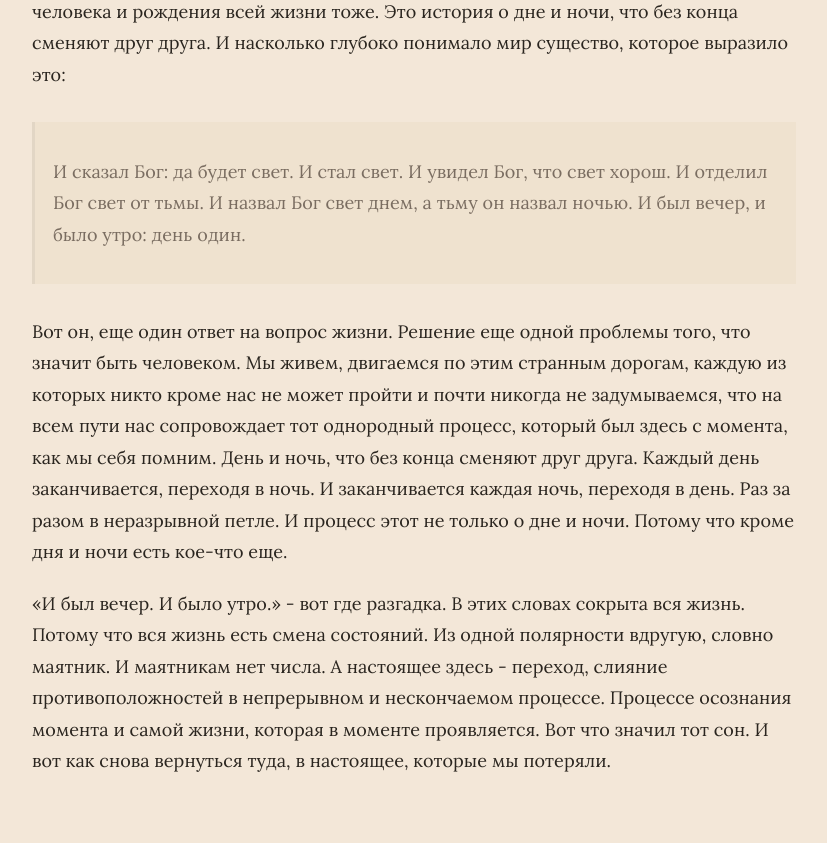
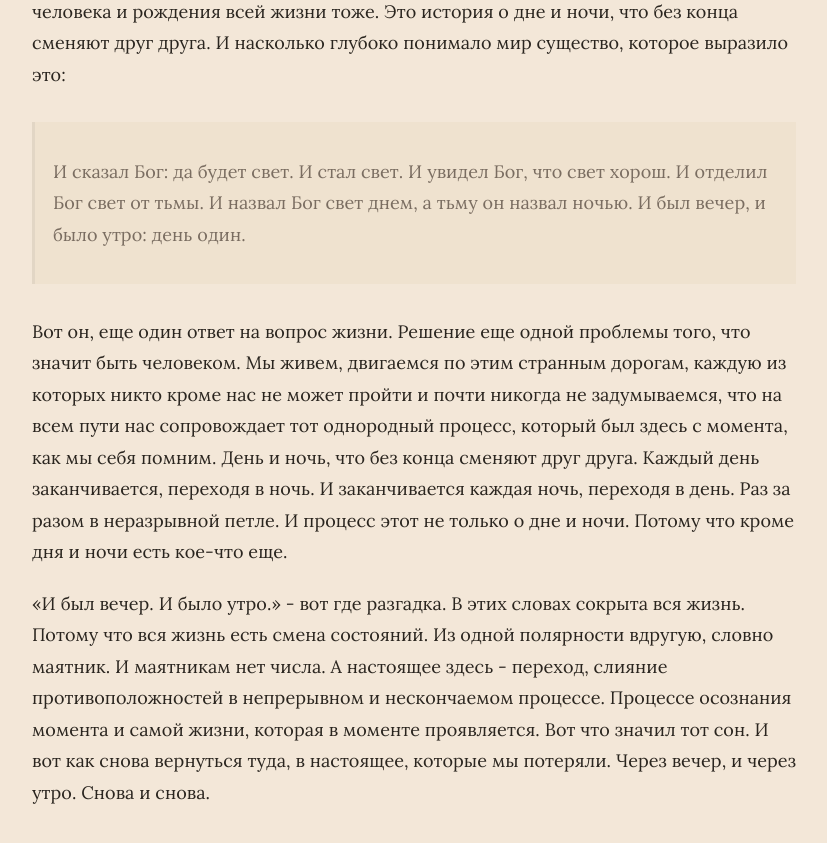
Before and after one commit to Abirmann/blog, a Jekyll site: the page built from _essays/about-the-day-and-the-nigh.md, in a window 1280 px wide and 900 px high, scrolled down 1953 px. Shown: the top 843 px of the window, without its empty margins (226-1053 px from the left). Built offline with Jekyll 4.4.1, drawn with Linux system fonts in a browser that asks for light colours; some of the changed text lies outside the part shown.

Commit message:
правки

```diff
--- a/_essays/about-the-day-and-the-nigh.md
+++ b/_essays/about-the-day-and-the-nigh.md
@@ -22,4 +22,4 @@ date: 2026-03-31
 
 Вот он, еще один ответ на вопрос жизни. Решение еще одной проблемы того, что значит быть человеком. Мы живем, двигаемся по этим странным дорогам, каждую из которых никто кроме нас не может пройти и почти никогда не задумываемся, что на всем пути нас сопровождает тот однородный процесс, который был здесь с момента, как мы себя помним. День и ночь, что без конца сменяют друг друга. Каждый день заканчивается, переходя в ночь. И заканчивается каждая ночь, переходя в день. Раз за разом в  неразрывной петле. И процесс этот не только о дне и ночи. Потому что кроме дня и ночи есть кое-что еще.
 
-"И был вечер. И было утро." - вот где разгадка. В этих словах сокрыта вся жизнь. Потому что вся жизнь есть смена состояний. Из одной полярности вдругую, словно маятник. И маятникам нет числа. А настоящее здесь - переход, слияние противоположностей в непрерывном и нескончаемом процессе. Процессе осознания момента и самой жизни, которая в моменте проявляется. Вот что значил тот сон. И вот как снова вернуться туда, в настоящее, которые мы потеряли.
+"И был вечер. И было утро." - вот где разгадка. В этих словах сокрыта вся жизнь. Потому что вся жизнь есть смена состояний. Из одной полярности вдругую, словно маятник. И маятникам нет числа. А настоящее здесь - переход, слияние противоположностей в непрерывном и нескончаемом процессе. Процессе осознания момента и самой жизни, которая в моменте проявляется. Вот что значил тот сон. И вот как снова вернуться туда, в настоящее, которые мы потеряли. Через вечер, и через утро. Снова и снова.
```
